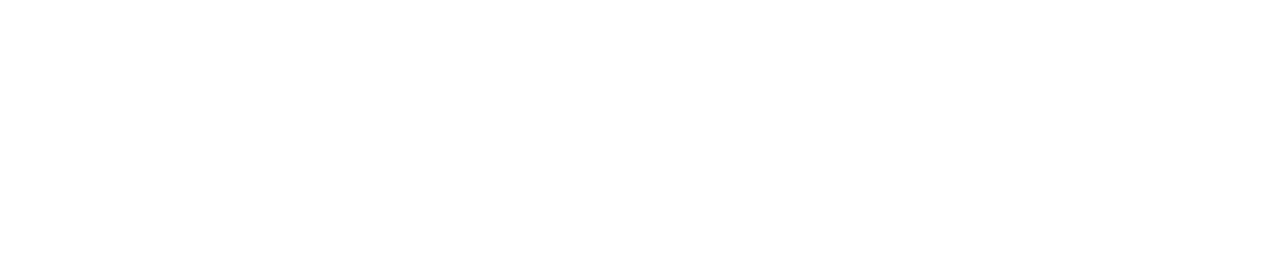
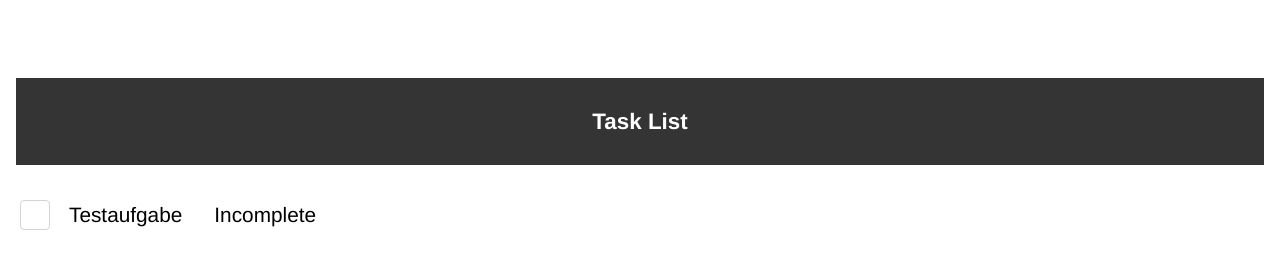
Before and after one commit to alexg7114/task-manager-frontend, an Angular app: page / in a window 1280 px wide. Shown: the part 437-706 px from the top of the page. Built offline with nearby package versions, Linux system fonts and the light colour scheme.

Commit message:
update task component and task list styling

```diff
--- a/src/app/app.component.html
+++ b/src/app/app.component.html
@@ -1,3 +1,4 @@
 <app-navigation></app-navigation>
 <app-filter-controls></app-filter-controls>
 <app-new-task></app-new-task>
+<app-task-list></app-task-list>
--- a/src/app/filter-controls/filter-controls.component.css
+++ b/src/app/filter-controls/filter-controls.component.css
@@ -4,7 +4,6 @@
     display:flex;
     justify-content: space-between;
     align-items: center;
-  /*   width:100%; */
 }
 
 
--- /dev/null
+++ b/src/app/task-list/task-list.component.css
@@ -0,0 +1,25 @@
+.container{
+    padding-top:2rem;
+}
+
+.teaser-container{
+    display:flex;
+    justify-content: center;
+    align-items:center;
+    background-color:#343434;
+    padding:0.5rem;
+    color:#fff;
+}
+
+.list-group{
+    list-style-type: none;
+    margin:1rem 0 0 0;
+    padding:0;
+}
+
+
+@media (max-width:600px){
+    .teaser-container{
+        justify-content: flex-start;
+    }
+}
--- /dev/null
+++ b/src/app/task-list/task-list.component.html
@@ -0,0 +1,8 @@
+<section class="container">
+  <div class="teaser-container">
+    <h3 class="teaser">Task List</h3>
+  </div>
+  <ul class="list-group">
+    <app-task></app-task>
+  </ul>
+</section>
--- /dev/null
+++ b/src/app/task-list/task/task.component.css
@@ -0,0 +1,47 @@
+
+
+.list-group-item{
+    display:flex;
+    justify-content: flex-start;
+    align-items: center;
+    padding:1rem 0 1rem 0;
+    font-size:1.3rem;
+    font-family: 'Helvetica';
+   /*  background-color:red; */
+}
+
+.task-text{
+    padding:0 1rem;
+}
+
+input[type="checkbox"]{
+    appearance: none;
+    display:flex;
+    justify-content: center;
+    align-items:center;
+    width:30px;
+    height:30px;
+    border-radius:4px;
+    border:1px solid lightgrey;
+    transition: all 0.225s ease-in-out;
+    position:relative;
+}
+
+input[type="checkbox"]:checked::after{
+    content: "✔";
+    color:#fff;
+    position: absolute;
+    left: 5px;
+    top: 0px;
+    font-size: 20px;
+}
+
+input[type="checkbox"]:checked{
+    background-color:#8a10f0;
+}
+
+@media (max-width:600px){
+    .status{
+        display:none;
+    }
+}
--- /dev/null
+++ b/src/app/task-list/task/task.component.html
@@ -0,0 +1,5 @@
+<li class="list-group-item">
+    <input type="checkbox">
+    <span class="task-text">Testaufgabe</span>
+    <span class="task-text status">Incomplete</span>
+</li>
```
Also changed, not shown: src/app/app.component.ts (+11 -5 lines), src/app/task-list/task-list.component.ts (added, +14 -0 lines), src/app/task-list/task/task.component.ts (added, +11 -0 lines), 2 other files (tests, documents, lock files or other folders).
